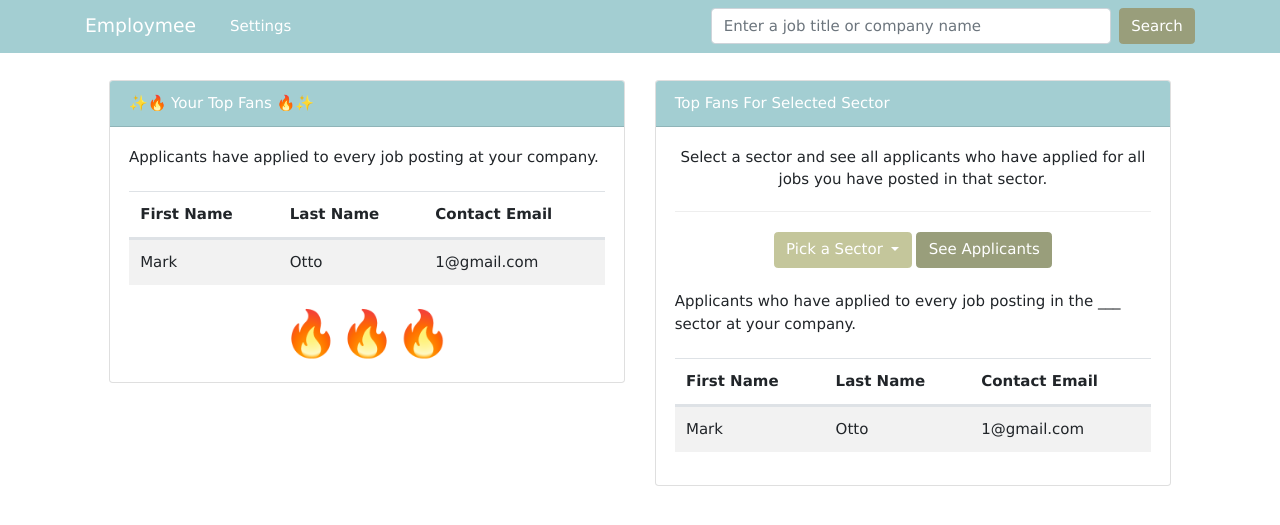
After one commit to andrewzulaybar/employmee, a Django app: template jobportal/templates/jobportal/top-fans.html in a window 1280 px wide. The commit adds this page. Shown: the top 525 px of the page. Run offline with Django 3.2, Linux system fonts and the light colour scheme; the template is opened without the code that fills it, so the values that code supplies are empty; some libraries are stand-ins or nearby versions.

Commit message:
Added top fans page.

```diff
--- a/jobportal/static/jobportal/css/main.css
+++ b/jobportal/static/jobportal/css/main.css
@@ -37,3 +37,7 @@ html, body {
 .header-text {
     color: white;
 }
+
+#logo {
+max-width: 250px;
+}
--- a/jobportal/templates/jobportal/home/home-comp.html
+++ b/jobportal/templates/jobportal/home/home-comp.html
@@ -29,8 +29,8 @@
 
 {% block detailsbutton %}
 <div class="text-right">
-    <button type="button" class="btn btn-success">Edit</button>
-    <a href="#!" class="btn btn-primary">See details >></a>
+    <button type="button" class="btn btn-primary">Edit</button>
+    <a href="#!" class="btn btn-success">See details >></a>
 </div>
 {% endblock detailsbutton %}
 
--- a/jobportal/templates/jobportal/home/home.html
+++ b/jobportal/templates/jobportal/home/home.html
@@ -46,7 +46,7 @@
             </p>
                 {% block detailsbutton %}
                 <div class="text-right">
-                    <a href="#!" class="btn btn-primary">See details >></a>
+                    <a href="#!" class="btn btn-success">See details >></a>
                 </div>
                 {% endblock detailsbutton %}
             </div>
--- a/jobportal/templates/jobportal/saved-jobs.html
+++ b/jobportal/templates/jobportal/saved-jobs.html
@@ -11,3 +11,5 @@ Saved Jobs
     </a>
 </div>
 {% endblock savebutton %}
+
+{% block salary-stats %}{% endblock salary-stats %}
--- /dev/null
+++ b/jobportal/templates/jobportal/top-fans.html
@@ -0,0 +1,71 @@
+{% extends "jobportal/base.html" %}
+
+{% block main %}
+<div class="row">
+    <div class="col-5 offset-1">
+        <div class="card">
+            <div class="card-header header-text">✨🔥 Your Top Fans 🔥✨</div>
+            <div class="card-body pb-0">
+                <p>Applicants have applied to every job posting at your company.</p>
+                <table class="table table-striped mt-4">
+                    <thead>
+                    <tr>
+                        <th>First Name</th>
+                        <th>Last Name</th>
+                        <th>Contact Email</th>
+                    </tr>
+                    </thead>
+                    <tbody>
+                    <tr>
+                        <td>Mark</td>
+                        <td>Otto</td>
+                        <td>1@gmail.com</td>
+                    </tr>
+                    </tbody>
+                </table>
+                <p style="font-size:300%;" align="center">🔥🔥🔥</p>
+            </div>
+        </div>
+    </div>
+    <div class="col-5">
+        <div class="card">
+            <div class="card-header header-text">Top Fans For Selected Sector</div>
+            <div class="card-body">
+                <p align="center">Select a sector and see all applicants who have applied for all jobs you have
+                    posted in that sector.</p><hr>
+                <div class="text-center">
+                    <div class="dropdown">
+                        <button class="btn btn-primary dropdown-toggle" type="button" id="dropdownMenuButton"
+                                data-toggle="dropdown">
+                            Pick a Sector
+                        </button>
+                        <div class="dropdown-menu">
+                            <a class="dropdown-item" href="#">JobID1</a>
+                            <a class="dropdown-item" href="#">JobID2</a>
+                            <a class="dropdown-item" href="#">JobID3</a>
+                        </div>
+                        <a class="btn btn-success" href="#" role="button">See Applicants</a>
+                    </div><br>
+                </div>
+                <p>Applicants who have applied to every job posting in the ___ sector at your company.</p>
+                <table class="table table-striped mt-4">
+                    <thead>
+                    <tr>
+                        <th>First Name</th>
+                        <th>Last Name</th>
+                        <th>Contact Email</th>
+                    </tr>
+                    </thead>
+                    <tbody>
+                    <tr>
+                        <td>Mark</td>
+                        <td>Otto</td>
+                        <td>1@gmail.com</td>
+                    </tr>
+                    </tbody>
+                </table>
+            </div>
+        </div>
+    </div>
+</div>
+{% endblock main %}
```
Also changed, not shown: jobportal/templates/jobportal/logo.jpg (added).
